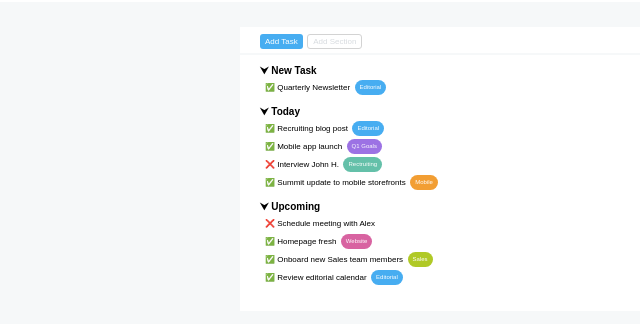
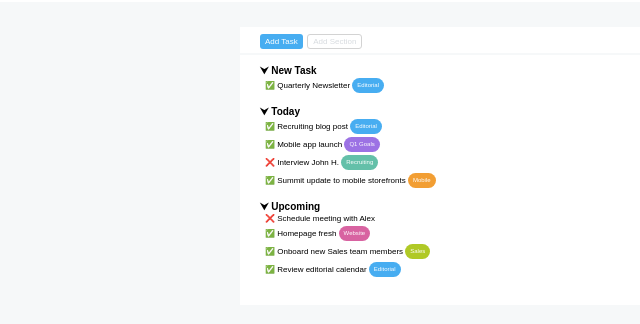
Before and after one commit to leonardo-guglielmini/html-css-toboolist, a plain HTML site: page index.html in a window 1280 px wide. Shown: the part 38-362 px from the top of the page, without its empty margins (0-640 px from the left). Drawn offline with Linux system fonts and the light colour scheme.

Commit message:
final commit dopo revisione

```diff
--- a/css/style.css
+++ b/css/style.css
@@ -22,7 +22,8 @@ ul, ol{
     /* border-radius: 3px; */
 }
 
-.container.pd-bot-20{
+.container.padding-bottom-20.margin-top-2{
+    margin-top: 2px;
     padding-bottom: 20px;
 }
 
@@ -59,9 +60,9 @@ body{
     padding-right: 30px;
 }
 
-/* card styles */
+/* button styles */
 
-.card{
+.button{
     border-radius: 3px;
     width: auto;
     height: 15px;
@@ -72,44 +73,44 @@ body{
     padding-left: 5px;
     padding-right: 5px;
 }
-.card.bg-blue{
+.button.bg-blue{
     background-color: #47adf1;
     color: white;
     padding-top: 3px;
 }
 
-.card.bg-white{
+.button.bg-white{
     color:rgba(215,219,223,75);
     border: 1px solid lightgray;
     padding-top: 2px;
 }
 
-.card.bg-purple{
+.button.bg-purple{
     background-color: #9c72e4;
     color: white;
 }
 
-.card.bg-aqua{
+.button.bg-aqua{
     background-color: #64c0a9;
     color: white;
 }
 
-.card.bg-orange{
+.button.bg-orange{
     background-color: #f29e33;
     color: white;
 }
 
-.card.bg-pink{
+.button.bg-pink{
     background-color: #d863a1;
     color: white;
 }
 
-.card.bg-green{
+.button.bg-green{
     background-color: #b0c926;
     color: white;
 }
 
-.card.card-list{
+.button.button-list{
     border-radius: 10px;
     font-size: 6px;
     padding-top: 4px;
@@ -127,8 +128,8 @@ body{
 
 .list-item-inner{
     padding-left: 5px;
+    padding-bottom: 3px;
     font-size: 8px;
-    display: inline-block;
     vertical-align: middle;
 }
 
--- a/index.html
+++ b/index.html
@@ -11,62 +11,57 @@
 
     <header class="main-header">
         <!-- header toboolist -->
-        <img class="logo-toboolist" src="./img/logo.png" height="30px" alt="logo Toboolist">
+        <img class="logo-toboolist" src="./img/Logo.png" height="30px" alt="logo Toboolist">
         <strong class="text-toboolist">Toboolist</strong>
     </header>
     <!-- main content diviso in 2 container -->
+    <!-- utilizzare i nomi delle classi in maniera appropriata (card != button) -->
     <main class="main-content">
         <!-- container #1 -->
         <div class="container">
-            <div class="card bg-blue">
+            <div class="button bg-blue">
                 Add Task
             </div>
-            <div class="card bg-white">
+            <div class="button bg-white">
                 Add Section
             </div>
         </div>
         <!-- container #2 -->
-        <div class="container pd-bot-20" style="margin-top: 2px;">
+        <!-- non usare abbreviazioni per classi (pd-bot-20 -> padding-bottom-20) -->
+        <!-- non usare style inline per container -->
+        <div class="container padding-bottom-20 margin-top-2">
             <div class="list">
                 <ul>
                     <li class="list-item-outer">
                         <strong class="list-title">&#11167; New Task</strong>
                         <ul>
-                            <li class="list-item-inner">&#x2705; Quarterly Newsletter</li>
-                            <li class="card bg-blue card-list">Editorial</li>
+                            <li class="list-item-inner">&#x2705; Quarterly Newsletter <span class=" button bg-blue button-list">Editorial </span></li>
                         </ul>
                     </li>
 
                     <li class="list-item-outer">
                         <strong class="list-title">&#11167; Today</strong>
                         <ul>
-                            <li class="list-item-inner">&#x2705; Recruiting blog post</li>
-                            <li class="card bg-blue card-list">Editorial</li> <br>
+                            <li class="list-item-inner">&#x2705; Recruiting blog post <span class=" button bg-blue button-list">Editorial </span></li>
 
-                            <li class="list-item-inner">&#x2705; Mobile app launch</li>
-                            <li class="card bg-purple card-list">Q1 Goals</li> <br>
+                            <li class="list-item-inner">&#x2705; Mobile app launch <span class="button bg-purple button-list">Q1 Goals</span></li>
 
-                            <li class="list-item-inner">&#10060; Interview John H.</li>
-                            <li class="card bg-aqua card-list">Rectruiting</li> <br>
+                            <li class="list-item-inner">&#10060; Interview John H. <span class="button bg-aqua button-list">Recruiting</span></li>
 
-                            <li class="list-item-inner">&#x2705; Summit update to mobile storefronts</li>
-                            <li class="card bg-orange card-list">Mobile</li> <br>
+                            <li class="list-item-inner">&#x2705; Summit update to mobile storefronts <span class="button bg-orange button-list">Mobile</span></li>
                         </ul>
                     </li>
 
                     <li class="list-item-outer">
                         <strong class="list-title">&#11167; Upcoming</strong>
                         <ul>
-                            <li class="list-item-inner">&#10060; Schedule meeting with Alex</li> <br>
+                            <li class="list-item-inner">&#10060; Schedule meeting with Alex</li>
 
-                            <li class="list-item-inner">&#x2705; Homepage fresh</li>
-                            <li class="card bg-pink card-list">Website</li> <br>
+                            <li class="list-item-inner">&#x2705; Homepage fresh <span class="button bg-pink button-list">Website</span></li>
 
-                            <li class="list-item-inner">&#x2705; Onboard new Sales team members</li>
-                            <li class="card bg-green card-list">Sales</li> <br>
+                            <li class="list-item-inner">&#x2705; Onboard new Sales team members <span class="button bg-green button-list">Sales</span></li>
 
-                            <li class="list-item-inner">&#x2705; Review editorial calendar</li>
-                            <li class="card bg-blue card-list">Editorial</li> <br>
+                            <li class="list-item-inner">&#x2705; Review editorial calendar <span class=" button bg-blue button-list">Editorial </span></li>
                         </ul>
                     </li>
                 </ul>
```
